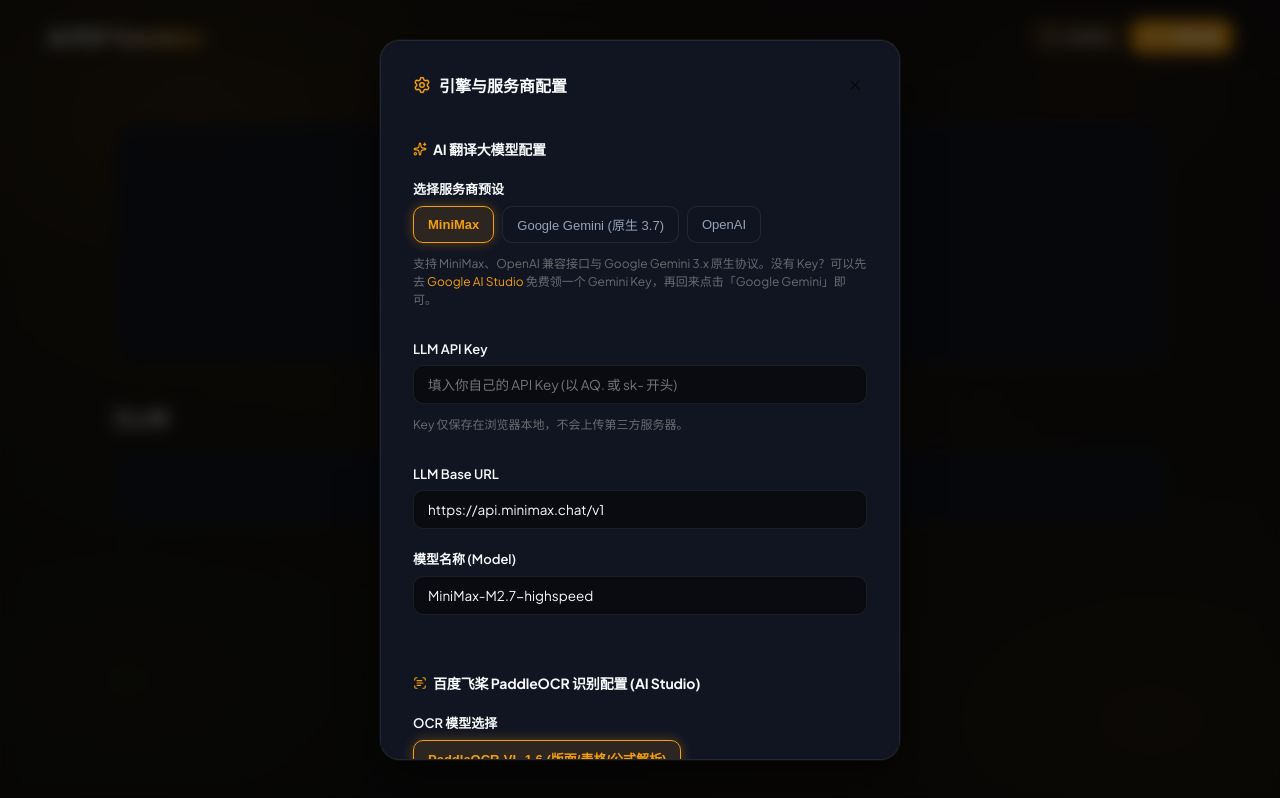
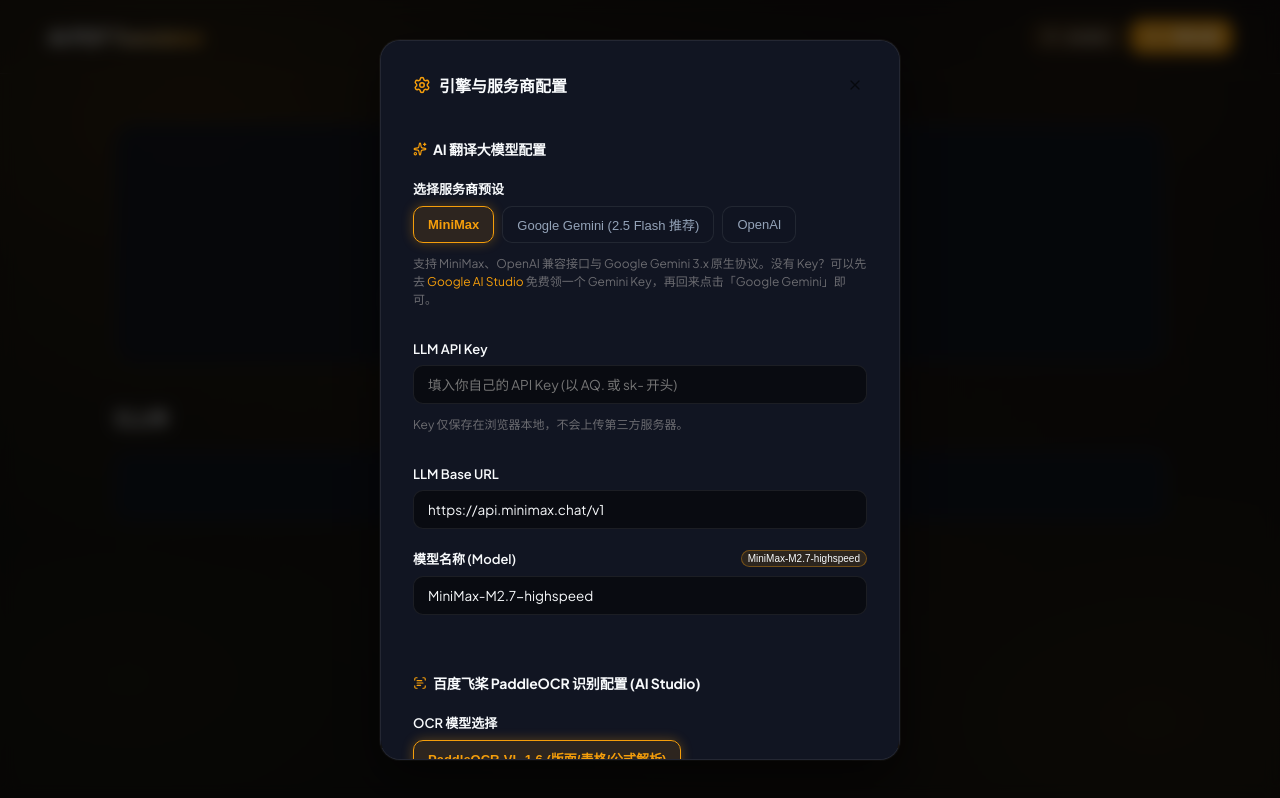
Before and after one commit to NBananapie/aibooktranslator, a Next.js app: page / in a window 1280 px wide. Both pictures are taken after a click on the button "引擎设置". Built offline with nearby package versions, Linux system fonts and the light colour scheme.

Commit message:
fix: auto correct Gemini model alias and add fast model chips

```diff
--- a/src/app/api/explain/route.ts
+++ b/src/app/api/explain/route.ts
@@ -267,7 +267,13 @@
 
     if (isGemini) {
       const baseUrl = clientBaseUrl || 'https://generativelanguage.googleapis.com';
-      const model = clientModel || 'gemini-2.5-flash';
+      let model = (clientModel && clientModel.trim()) || 'gemini-2.5-flash';
+      // 容错与别名映射：自动校正可能误填的模型名
+      if (model === 'gemini-3.5-flash-lite' || model === 'gemini-3.7-flash-lite' || model === 'gemini-3.5-flash') {
+        model = 'gemini-2.5-flash';
+      } else if (model.includes('3.5')) {
+        model = model.replace('3.5', '2.5');
+      }
 
       const contents: any[] = [];
       if (Array.isArray(history) && history.length > 0) {
--- a/src/app/api/translate/route.ts
+++ b/src/app/api/translate/route.ts
@@ -289,7 +289,13 @@
 
     if (isGemini) {
       const baseUrl = clientBaseUrl || 'https://generativelanguage.googleapis.com';
-      const model = clientModel || 'gemini-2.5-flash';
+      let model = (clientModel && clientModel.trim()) || 'gemini-2.5-flash';
+      // 容错与别名映射：自动校正可能误填的模型名
+      if (model === 'gemini-3.5-flash-lite' || model === 'gemini-3.7-flash-lite' || model === 'gemini-3.5-flash') {
+        model = 'gemini-2.5-flash';
+      } else if (model.includes('3.5')) {
+        model = model.replace('3.5', '2.5');
+      }
       return await handleGeminiStream({
         apiKey,
         baseUrl,
--- a/src/app/page.tsx
+++ b/src/app/page.tsx
@@ -23,7 +23,7 @@
 
 const PROVIDER_PRESETS: { label: string; baseUrl: string; model: string; provider: 'openai' | 'gemini' | 'custom' }[] = [
   { label: 'MiniMax', baseUrl: 'https://api.minimax.chat/v1', model: 'MiniMax-M2.7-highspeed', provider: 'openai' },
-  { label: 'Google Gemini (原生 3.7)', baseUrl: 'https://generativelanguage.googleapis.com', model: 'gemini-3.7-flash', provider: 'gemini' },
+  { label: 'Google Gemini (2.5 Flash 推荐)', baseUrl: 'https://generativelanguage.googleapis.com', model: 'gemini-2.5-flash', provider: 'gemini' },
   { label: 'OpenAI', baseUrl: 'https://api.openai.com/v1', model: 'gpt-4o-mini', provider: 'openai' },
 ];
 
@@ -410,12 +410,55 @@
             </div>
 
             <div className={styles.formGroup}>
-              <label>模型名称 (Model)</label>
+              <div style={{ display: 'flex', justifyContent: 'space-between', alignItems: 'center' }}>
+                <label>模型名称 (Model)</label>
+                {/* 快捷推荐模型 */}
+                <div style={{ display: 'flex', gap: '4px' }}>
+                  {(formSettings.provider === 'gemini' || formSettings.baseUrl.includes('googleapis.com')) ? (
+                    <>
+                      <button
+                        type="button"
+                        className={styles.btnSecondary}
+                        style={{ padding: '2px 6px', fontSize: '10px' }}
+                        onClick={() => setFormSettings({ ...formSettings, model: 'gemini-2.5-flash' })}
+                      >
+                        gemini-2.5-flash (推荐)
+                      </button>
+                      <button
+                        type="button"
+                        className={styles.btnSecondary}
+                        style={{ padding: '2px 6px', fontSize: '10px' }}
+                        onClick={() => setFormSettings({ ...formSettings, model: 'gemini-2.0-flash-lite' })}
+                      >
+                        gemini-2.0-flash-lite
+                      </button>
+                    </>
+                  ) : formSettings.baseUrl.includes('minimax') ? (
+                    <button
+                      type="button"
+                      className={styles.btnSecondary}
+                      style={{ padding: '2px 6px', fontSize: '10px' }}
+                      onClick={() => setFormSettings({ ...formSettings, model: 'MiniMax-M2.7-highspeed' })}
+                    >
+                      MiniMax-M2.7-highspeed
+                    </button>
+                  ) : (
+                    <button
+                      type="button"
+                      className={styles.btnSecondary}
+                      style={{ padding: '2px 6px', fontSize: '10px' }}
+                      onClick={() => setFormSettings({ ...formSettings, model: 'gpt-4o-mini' })}
+                    >
+                      gpt-4o-mini
+                    </button>
+                  )}
+                </div>
+              </div>
               <input
                 type="text"
                 value={formSettings.model}
                 onChange={e => setFormSettings({...formSettings, model: e.target.value})}
-                placeholder="例如 gemini-3.7-flash 或 MiniMax-M2.7-highspeed"
+                placeholder="例如 gemini-2.5-flash 或 MiniMax-M2.7-highspeed"
               />
             </div>
 
@@ -474,7 +517,23 @@
             </div>
 
             <div className={styles.formGroup}>
-              <label>PaddleOCR API Endpoint (可选自定义)</label>
+              <div style={{ display: 'flex', justifyContent: 'space-between', alignItems: 'center' }}>
+                <label>PaddleOCR API Endpoint (可选自定义)</label>
+                <button
+                  type="button"
+                  className={styles.btnSecondary}
+                  style={{ padding: '2px 6px', fontSize: '11px', display: 'inline-flex', alignItems: 'center', gap: '3px' }}
+                  onClick={() => setFormSettings({
+                    ...formSettings,
+                    ocr: {
+                      ...(formSettings.ocr || DEFAULT_OCR_SETTINGS),
+                      apiUrl: DEFAULT_OCR_SETTINGS.apiUrl
+                    }
+                  })}
+                >
+                  <RotateCcw size={10} /> 恢复默认地址
+                </button>
+              </div>
               <input
                 type="text"
                 value={formSettings.ocr?.apiUrl || ''}
@@ -487,6 +546,7 @@
                 })}
                 placeholder="https://paddleocr.aistudio-app.com/api/v2/ocr/jobs"
               />
+              <p style={hintStyle}>默认使用百度飞桨 AIStudio App v2 异步作业地址。原生 PDF 文本页无需开启 OCR。</p>
             </div>
 
             {/* 系统提示词 */}
```
